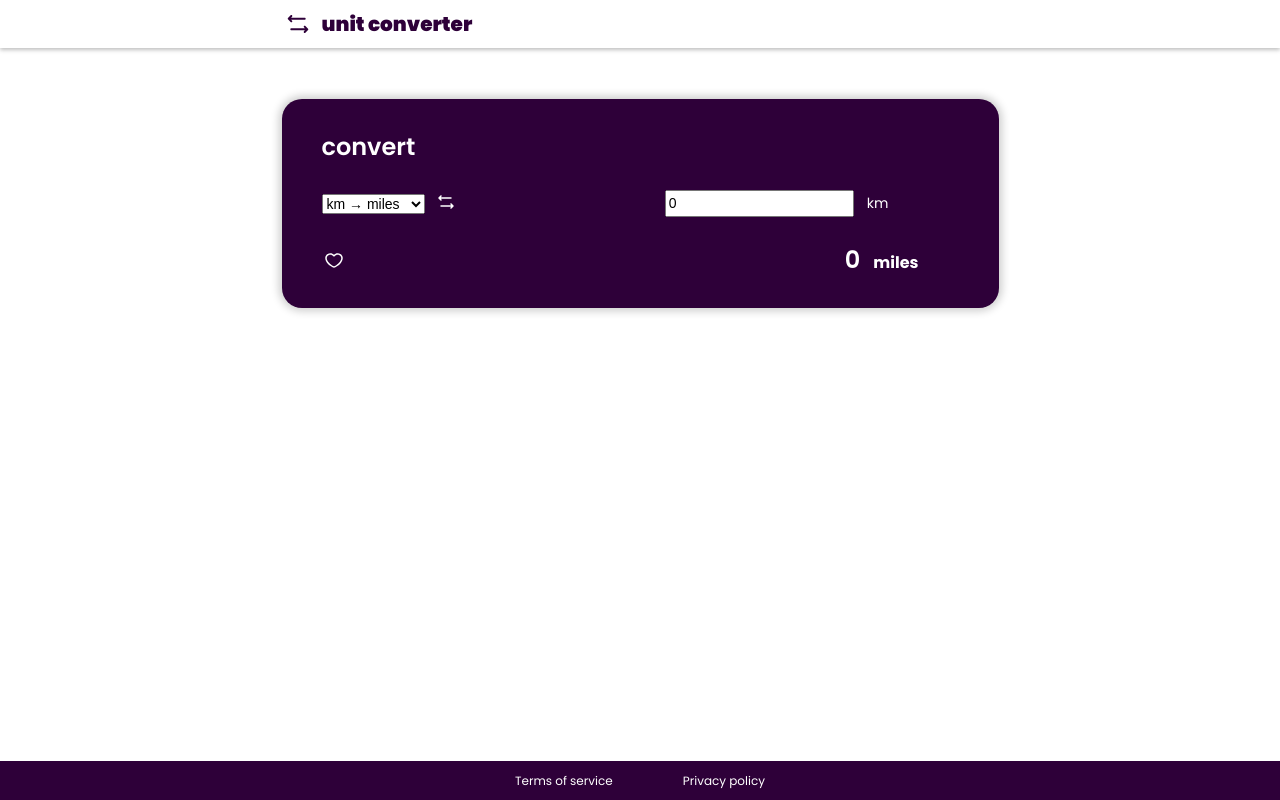
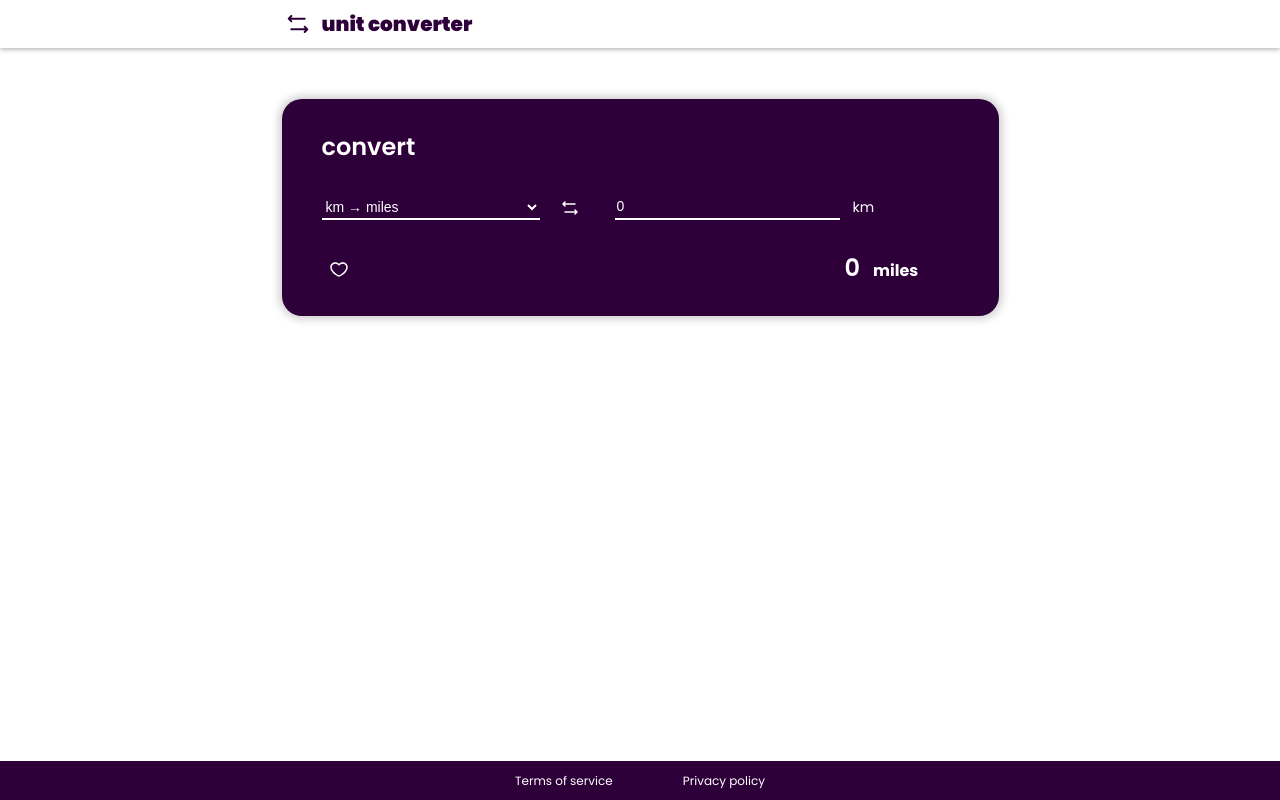
Before and after one commit to Joan266/Unit-Converter, a React (Create React App) app in the folder client/: page / in a window 1280 px wide. Built offline with nearby package versions, Linux system fonts and the light colour scheme; the HTML template or start-up script is replaced by a standard one.

Commit message:
reverse unit added clicking horizontal white arrows

```diff
--- a/client/src/components/unitConverter.jsx
+++ b/client/src/components/unitConverter.jsx
@@ -2,20 +2,20 @@ import { useState, useEffect } from 'react';
 
 function UnitConverter() {
   const conversionOperations = [
-    { initialUnit: 'km', finalUnit: 'miles', conversionType: 'km_to_miles', conversionFactor: 0.621371 },
-    { initialUnit: 'miles', finalUnit: 'km', conversionType: 'miles_to_km', conversionFactor: 1.60934 },
-    { initialUnit: 'm', finalUnit: 'feet', conversionType: 'm_to_feet', conversionFactor: 3.28084 },
-    { initialUnit: 'feet', finalUnit: 'm', conversionType: 'feet_to_m', conversionFactor: 0.3048 },
-    { initialUnit: 'cm', finalUnit: 'inches', conversionType: 'cm_to_inches', conversionFactor: 0.393701 },
-    { initialUnit: 'inches', finalUnit: 'cm', conversionType: 'inches_to_cm', conversionFactor: 2.54 }
-  ];
+    { id: 0, initialUnit: 'km', finalUnit: 'miles', conversionType: 'km_to_miles', conversionFactor: 0.621371192237334 },
+    { id: 1, initialUnit: 'miles', finalUnit: 'km', conversionType: 'miles_to_km', conversionFactor: 1.609344 },
+    { id: 2, initialUnit: 'm', finalUnit: 'feet', conversionType: 'm_to_feet', conversionFactor: 3.280839895013123 },
+    { id: 3, initialUnit: 'feet', finalUnit: 'm', conversionType: 'feet_to_m', conversionFactor: 0.3048 },
+    { id: 4, initialUnit: 'cm', finalUnit: 'inches', conversionType: 'cm_to_inches', conversionFactor: 0.3937007874015748 },
+    { id: 5, initialUnit: 'inches', finalUnit: 'cm', conversionType: 'inches_to_cm', conversionFactor: 2.54 }
+];
   const [ conversionOperation, setConversionOperation ] = useState(conversionOperations[0]);
-  const [ initialNumber,setInitialNumber ] = useState(0);
-  const [ finalNumber,setFinalNumber ] = useState(0);
+  const [ initialNumber, setInitialNumber ] = useState(0);
+  const [ finalNumber, setFinalNumber ] = useState(0);
 
   const handleConversionOperationChange = (event) => {
-    const conversionOperationIndex = event.target.value;
-    setConversionOperation(conversionOperations[conversionOperationIndex]);
+    const index = event.target.value;
+    setConversionOperation(conversionOperations[index]);
   };
 
   const handleInitialNumberChange = (event) => {
@@ -23,10 +23,18 @@ function UnitConverter() {
     setInitialNumber(initialNumber);
   };
 
+  function handleReverseConvertion()  {
+    setInitialNumber(finalNumber);
+    if (conversionOperation.id % 2 === 0)
+      setConversionOperation(conversionOperations[conversionOperation.id + 1]);
+    else
+      setConversionOperation(conversionOperations[conversionOperation.id - 1]);
+  };
+
   useEffect(() => {
     function unitConversion() {
       const finalNumber = initialNumber * conversionOperation.conversionFactor;
-      setFinalNumber(Math.floor(finalNumber*100)/100);
+      setFinalNumber(finalNumber);
     }
     unitConversion()
   }, [conversionOperation,initialNumber]);
@@ -38,17 +46,18 @@ function UnitConverter() {
       </div>
       <div className="machine">
         <div>
-          <select onChange={handleConversionOperationChange}className='text-small'>
-            <option value={0}>km → miles</option>
-            <option value={1}>miles → km</option>
-            <option value={2}>m → feet</option>
-            <option value={3}>feet → m</option>
-            <option value={4}>cm → inches</option>
-            <option value={5}>inches → cm</option>
+          <select onChange={handleConversionOperationChange} value={conversionOperation.id} className='text-small'>
+            {conversionOperations.map(operation => (
+              <option key={operation.id} value={operation.id}>
+                {`${operation.initialUnit} → ${operation.finalUnit}`}
+              </option>
+            ))}
           </select>
-          <img src="icons/white_arrows.svg" alt="White arrows icon" />
+          <div className='reverse-convertion' onClick={handleReverseConvertion}>
+            <img src="icons/white_arrows.svg" alt="White arrows icon" />
+          </div>
         </div>
-        <div>
+        <div style={{minWidth:"284px"}}>
           <input type="number" name="distance_to_convert" className='text-small' value={initialNumber} onChange={handleInitialNumberChange} />
           <span className="initialunit text-small">
             {conversionOperation.initialUnit}
@@ -56,10 +65,12 @@ function UnitConverter() {
         </div>
       </div>
       <div className="results">
-        <img src="icons/heart.svg" alt="Heart icon" />
-        <div>
+        <div className='heart-container'>
+         <img src="icons/heart.svg" alt="Heart icon" />
+        </div>
+        <div style={{minWidth:"84px"}}>
           <span className="num text-bigger">
-            {finalNumber}
+            {Math.floor(finalNumber*100)/100}
           </span>
           <span className="finalunit text-medium">
             {conversionOperation.finalUnit}
--- a/client/src/index.css
+++ b/client/src/index.css
@@ -117,11 +117,7 @@ main {
     overflow: hidden;
     margin-top: 99px;
     color: var(--white-text-color);
-    padding: 30px 80px 30px 40px;
-    .title {
-      h1 {
-      }
-    }
+    padding: 30px 70px 30px 40px;
     .machine {
       margin-top: 25px;
       display: flex;
@@ -129,8 +125,47 @@ main {
       justify-content: space-between;
       align-items: center;
       padding-right: 30px;
+      div {
+        display: flex;
+        align-items: center;
+      }
       select {
+        cursor: pointer;
         margin-right: 13px;
+        width: 218px;
+        height: 25px;
+        background-color: transparent;
+        color: var(--white-text-color);
+        outline: none;
+        border:none;
+        border-bottom: 2px solid var(--white-text-color);
+        option {
+          color: #000;
+        }
+      }
+      .reverse-convertion {
+        position: relative;
+        height: 35px;
+        width: 35px;
+        cursor: pointer;
+        border-radius: 50%;
+        &:hover {
+          background-color: #e3e3e358;
+        }
+        img{
+          position: absolute;
+          top: 50%;
+          left: 50%;
+          transform: translate(-50%, -50%);
+          z-index: 2;
+        }
+      }
+      input {
+        width: 221px;background-color: transparent;
+        color: var(--white-text-color);
+        outline: none;
+        border:none;
+        border-bottom: 2px solid var(--white-text-color);
       }
       .initialunit {
         margin-left: 13px;
@@ -142,11 +177,26 @@ main {
       flex-direction: row;
       justify-content: space-between;
       align-items: center;
+      .heart-container {
+        position: relative;
+        height: 35px;
+        width: 35px;
+        cursor: pointer;
+        border-radius: 50%;
+        &:hover {
+          background-color: #e3e3e358;
+        }
+        img{
+          margin-top: 1px;
+          position: absolute;
+          top: 50%;
+          left: 50%;
+          transform: translate(-50%, -50%);
+          z-index: 2;
+        }
+      }
       .num {
-
         margin-right: 13px;
-      }
-      .finalunit {
       }
     }
   }
@@ -155,3 +205,15 @@ main {
 h1 {
   margin:0;
 }
+
+/* For webkit browsers like Chrome, Safari */
+input[type="number"]::-webkit-inner-spin-button,
+input[type="number"]::-webkit-outer-spin-button {
+  -webkit-appearance: none;
+  margin: 0;
+}
+
+/* For Firefox */
+input[type="number"] {
+  -moz-appearance: textfield;
+}
```
